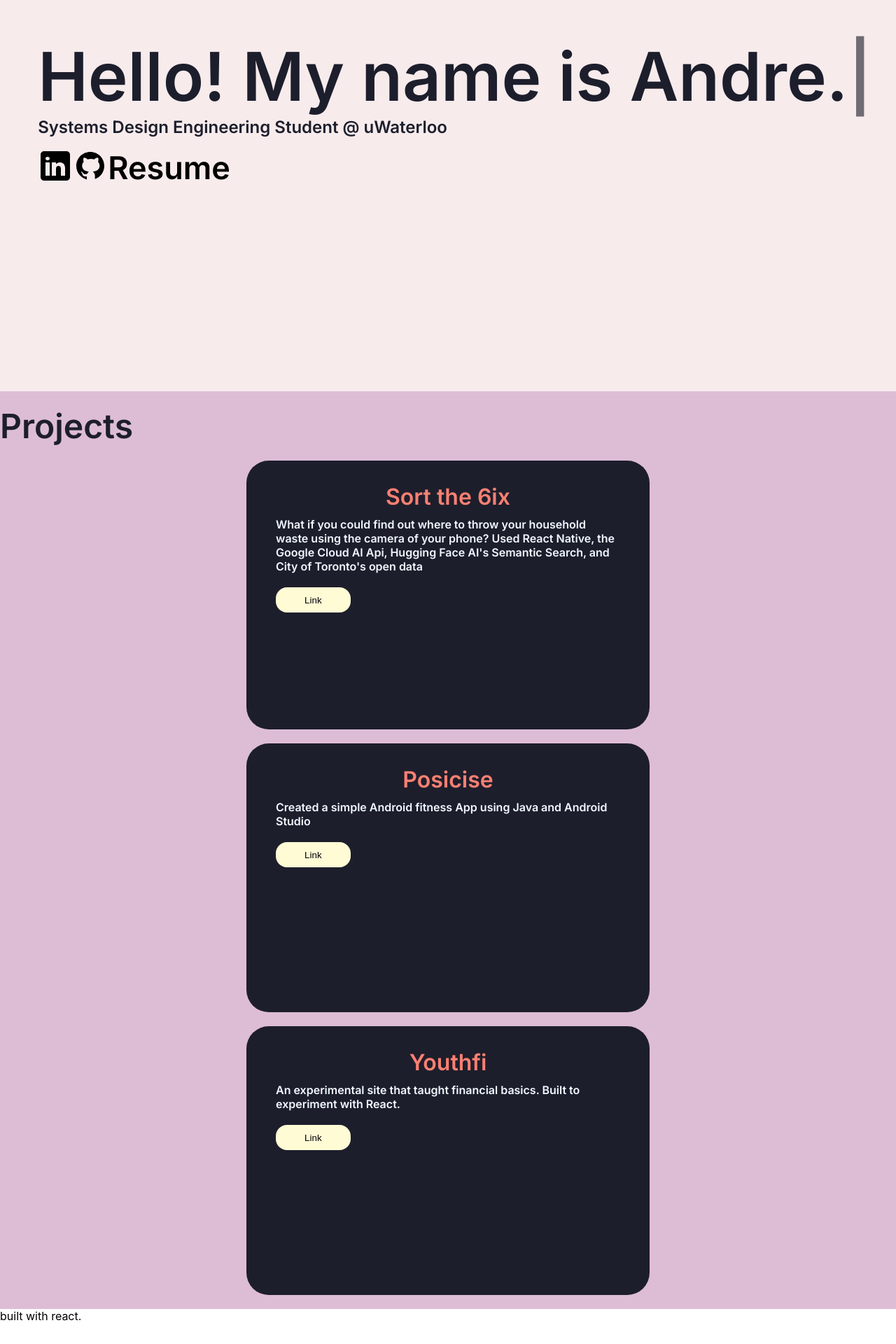
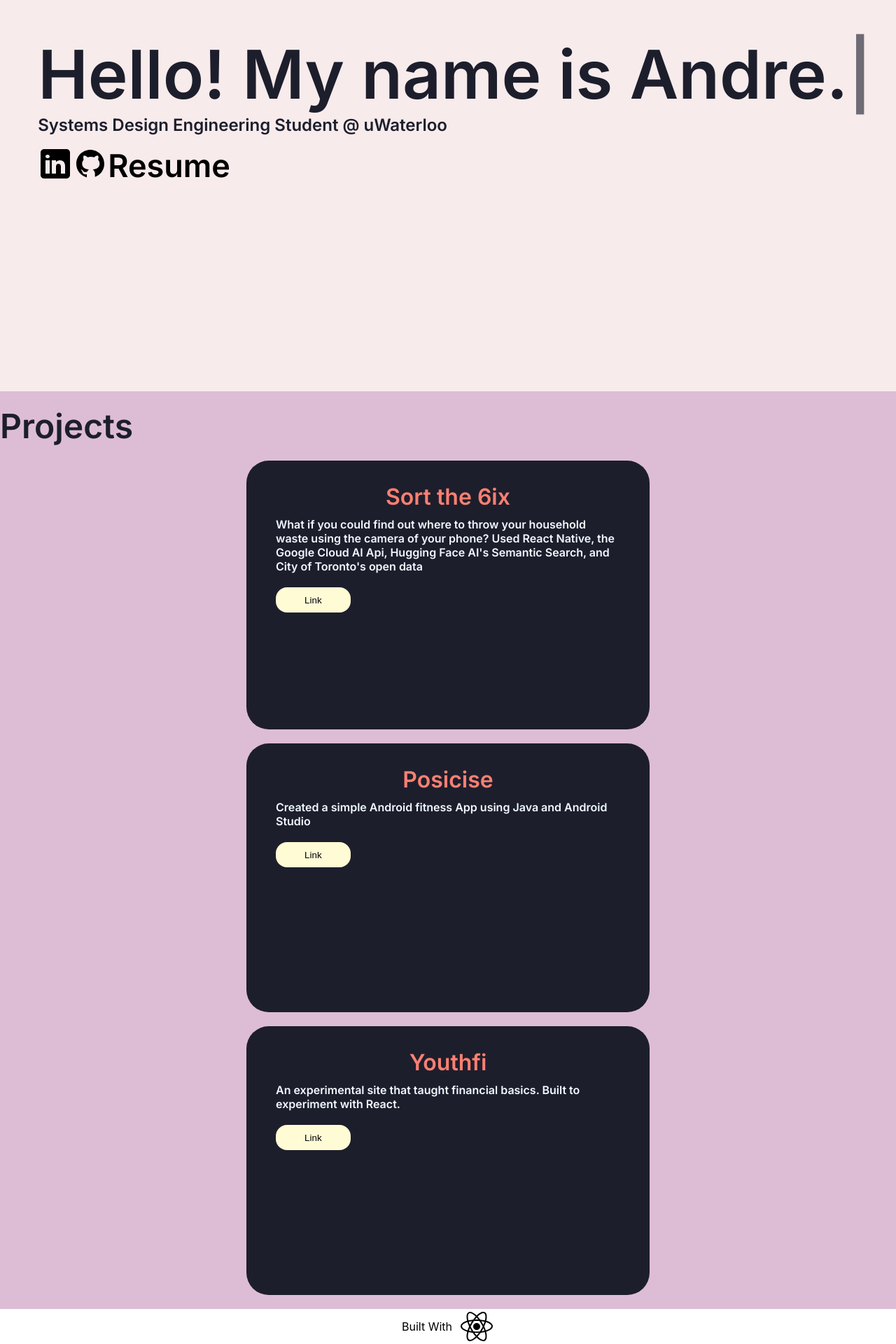
Before and after one commit to nohyp3/website, a React (Create React App) app: page / in a window 1280 px wide. Shown: the part 241-2161 px from the top of the page at 70% size. Before the commit the page ends 2131 px from the top, so only its background shows below. Built offline with nearby package versions, Linux system fonts and the light colour scheme.

Commit message:
update visuals

```diff
--- a/src/App.css
+++ b/src/App.css
@@ -132,9 +132,20 @@ footer {
   }
 
 }
-#handshakeicon {
-  animation: bounce 2s;
-  animation-iteration-count: infinite;
+.footer{
+  display: flex;
+  justify-content: center;
+  align-items: center;
+  align-content: center;
+  gap: 10px;
+}
+.footer p{
+  margin-right: 0px;
+}
+.footer img{
+  width: 50px;
+  height: 50px;
+  margin-left: 0px;
 }
 
 
--- a/src/App.js
+++ b/src/App.js
@@ -2,6 +2,7 @@ import './App.css';
 import resume from './resume.pdf';
 import linkedin from './icons/linkedin.svg';
 import github from './icons/github.svg';
+import react from './icons/react.svg';
 import Slide from 'react-reveal/Slide';
 
 function Project(project) {
@@ -57,8 +58,8 @@ function App() {
           <h1>Hello! My name is Andre.<span className="animate__animated animate__flash animate__infinite infinite">|</span></h1>
           <h2>Systems Design Engineering Student @ uWaterloo</h2>
           <div className = "icons">
-            <img className = "icon" src={linkedin} alt="linkedin logo" width='50em' height='50em'></img>
-            <img className = "icon" src={github} alt="github logo" width='50em' height='50em'></img>
+            <a href="https://www.linkedin.com/in/andre-ke/" target="_blank" rel="noreferrer"><img className = "icon" src={linkedin} alt="linkedin logo" width='50em' height='50em'></img></a>
+            <a href="https://github.com/nohyp3"target="_blank" rel="noreferrer"><img className = "icon" src={github} alt="github logo" width='50em' height='50em'></img></a>
             <a className = "icon" href={resume} target="_blank" rel="noreferrer">Resume</a>
           </div>
         </div>
@@ -68,7 +69,7 @@ function App() {
         <ProjectsSection projectsData={projectsData} />
       </div>
       <div className="footer">
-        built with react.
+        <p>Built With</p> <img src={react}></img>
       </div>
     </div>
   );
```
Also changed, not shown: src/icons/react.svg (added).
